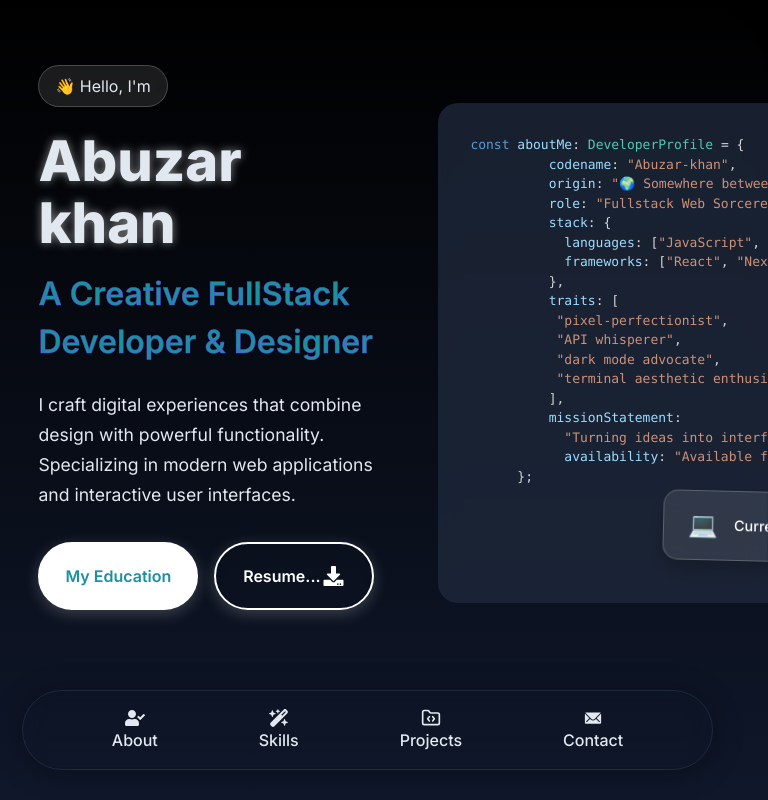
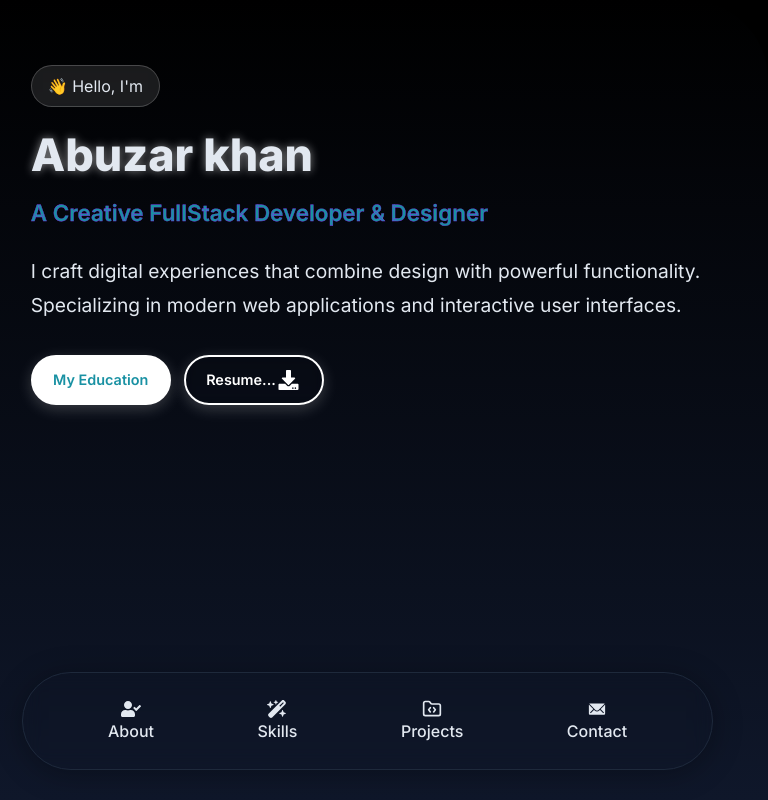
Before and after one commit to Abuzar448/Abuzar-Portfolio, a React (Vite) app: page / in a window 768 px wide. Shown: the top 800 px of the page. Built offline with nearby package versions, Linux system fonts and the light colour scheme.

Commit message:
added Tab Responsiveness

```diff
--- a/src/App.css
+++ b/src/App.css
@@ -1050,3 +1050,91 @@ body {
   scale: 1.1;
   transition: all 0.1s ease-in;
 }
+
+
+/* tablet view */
+@media (min-width: 768px) and (max-width: 1024px) {
+  /* Navbar adjustments */
+  .navbar {
+    padding: 3rem 6%;
+    height: 65px;
+  }
+
+  .nav-links {
+    gap: 1.6rem;
+  }
+
+  .logo {
+    font-size: 1.6rem;
+  }
+
+  .hero {
+    padding: 0 4%;
+    height: auto;
+    min-height: 100vh;
+    padding-top: 80px;
+    overflow: hidden;
+  }
+
+  .hero-container {
+    flex-direction: row;
+    gap: 1.5rem;
+    justify-content: center;
+    align-items: center;
+    width: 100%;
+  }
+
+  .hero-content {
+    max-width: 100%;
+  }
+
+  .glitch {
+    font-size: 2.8rem;
+  }
+
+  .hero-subtitle {
+    font-size: 1.4rem;
+  }
+
+  .hero-description {
+    font-size: 1.2rem;
+    line-height: 1.8;
+  }
+
+  .cta-buttons {
+    flex-wrap: wrap;
+    gap: 0.8rem;
+  }
+
+  .cta-primary, .cta-secondary {
+    min-width: 140px;
+    padding: 12px 10px;
+    font-size: 0.9rem;
+  }
+
+  .hero-image-container {
+    display: none;
+  }
+
+  .code-display {
+    height: 400px;
+    overflow: hidden;
+  }
+
+
+  .code-display pre {
+    padding: 1rem !important;
+    font-size: 0.75rem !important;
+  }
+
+  .floating-card {
+    right: 0;
+    bottom: 1rem;
+    padding: 0.8rem 1rem;
+    width: 80%;
+  }
+
+  .string{
+    display: none !important;
+  }
+}
--- a/src/components/Hero.jsx
+++ b/src/components/Hero.jsx
@@ -39,8 +39,6 @@ const Hero = () => {
       <div className="absolute inset-0 z-0 pointer-events-none opacity-50 block md:hidden">
         <LoottieAnimation />
       </div>
-
-
 
       <div className="hero-container relative z-10">
         <motion.div
@@ -132,7 +130,7 @@ const Hero = () => {
           missionStatement:
             "Turning ideas into interfaces and bugs into feature",
             availability: "Available for hire",
-      };`}
+             };`}
             </SyntaxHighlighter>
           </div>
 
```
